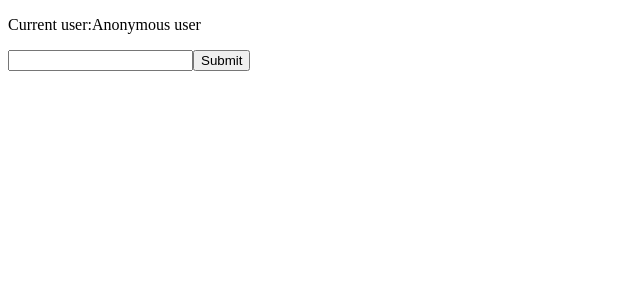
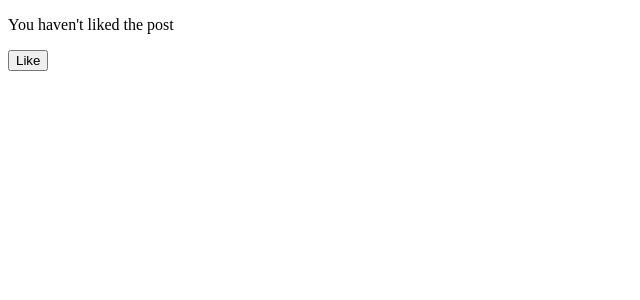
Before and after one commit to TemirovaAzima/react19, a React (Vite) app: page / in a window 1280 px wide. Shown: the top 300 px of the page, without its empty margins (0-640 px from the left). Built offline with nearby package versions, Linux system fonts and the light colour scheme.

Commit message:
like button with useActionState

```diff
--- a/src/App.jsx
+++ b/src/App.jsx
@@ -1,68 +1,21 @@
-// import React, {useActionState} from 'react'
-// import {updateNameInDb} from "./api.js";
-//
-// const App = () => {
-//     const [state, actionFunction, isPending] = useActionState(updateName, {name:JSON.parse(localStorage.getItem("name")) || "Anonymous user"});
-//
-//     async function updateName(prevState, formAction) {
-//         try {
-//             const newName =formAction.get("name");
-//             const newState = {name: newName};
-//             await updateNameInDb(newState)
-//             return newState
-//         } catch (error) {
-//             console.error(error.message)
-//         }
-//     }
-//
-//     return (
-//         <>
-//             <p className={'userName'}>
-//                 Current user:<span>{state.name}</span>
-//             </p>
-//             {isPending && <p>Loading..</p>}
-//             <form action={actionFunction}>
-//                 <input
-//                     type='text'
-//                     name={'name'}
-//                     required/>
-//                 <button type='submit'>Submit</button>
-//             </form>
-//         </>
-//     )
-// }
-// export default App
 import React, {useActionState} from 'react'
-import {updateNameInDb} from "./api.js";
+import {fakeAPICall} from "./api.js";
 
 const App = () => {
-    const [state, actionFunction, isPending] = useActionState(updateName, {
-        error: null,
-        name: JSON.parse(localStorage.getItem("name")) || "Anonymous user"
-    });
+    const [isLiked, toggleLike, isPending] = useActionState(likeAction, false);
 
-    async function updateName(prevState, formAction) {
-        try {
-            const newName = await updateNameInDb(formAction.get("name"));
-            return {name: newName, error: null}
-        } catch (error) {
-            return {...prevState, error: error}
-        }
+    async function likeAction(prevState, formData) {
+        const newState = !prevState
+        await fakeAPICall(newState)
+        return newState
     }
 
     return (
         <>
-            <p className={'userName'}>
-                Current user:<span>{state.name}</span>
-            </p>
-            {isPending && <p>Loading..</p>}
-            <form action={actionFunction}>
-                <input
-                    type='text'
-                    name={'name'}
-                    required/>
-                <button type='submit'>Submit</button>
-                {state.error && <p style={{color: "red"}}>{state.error.message}</p>}
+            <p>{isLiked ? "You liked this post!" : "You haven't liked the post"}</p>
+            {isPending && <p>Updating...</p>}
+            <form action={toggleLike}>
+                <button type="submit"> {isLiked ? "Unlike" : "Like"}</button>
             </form>
         </>
     )
--- a/src/api.js
+++ b/src/api.js
@@ -1,18 +1,4 @@
-// export async function updateNameInDb(newState){
-//     await new Promise(resolve =>setTimeout(resolve,1500));
-//     if(newState.name.toLowerCase().includes('error')){
-//         throw new Error("Failed to update name")
-//     }
-//     localStorage.setItem("name",JSON.stringify(newState));
-//     return newState
-// }
-
-export async function updateNameInDb(newName) {
-    await new Promise(resolve => setTimeout(resolve, 1500));
-    if (newName.toLowerCase().includes('error')) {
-        throw new Error("Failed to update name")
-    }
-    localStorage.setItem("name", JSON.stringify({name: newName}));
-
-    return newName
+export async function fakeAPICall (newState){
+    await new Promise(resolve => setTimeout(resolve, 100));
+    return newState;
 }
```
